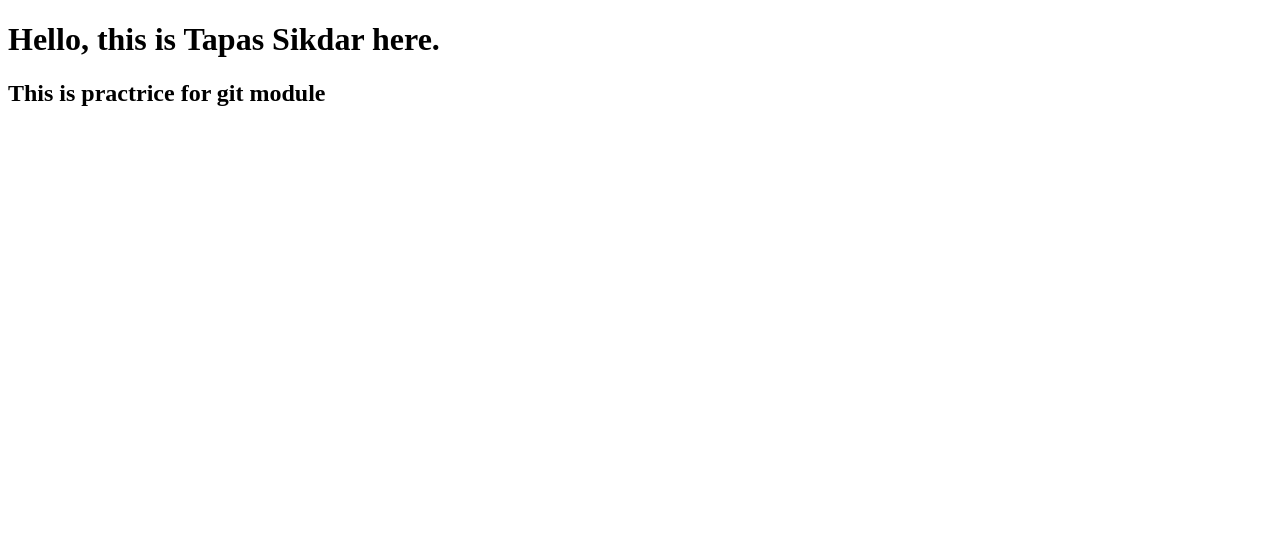
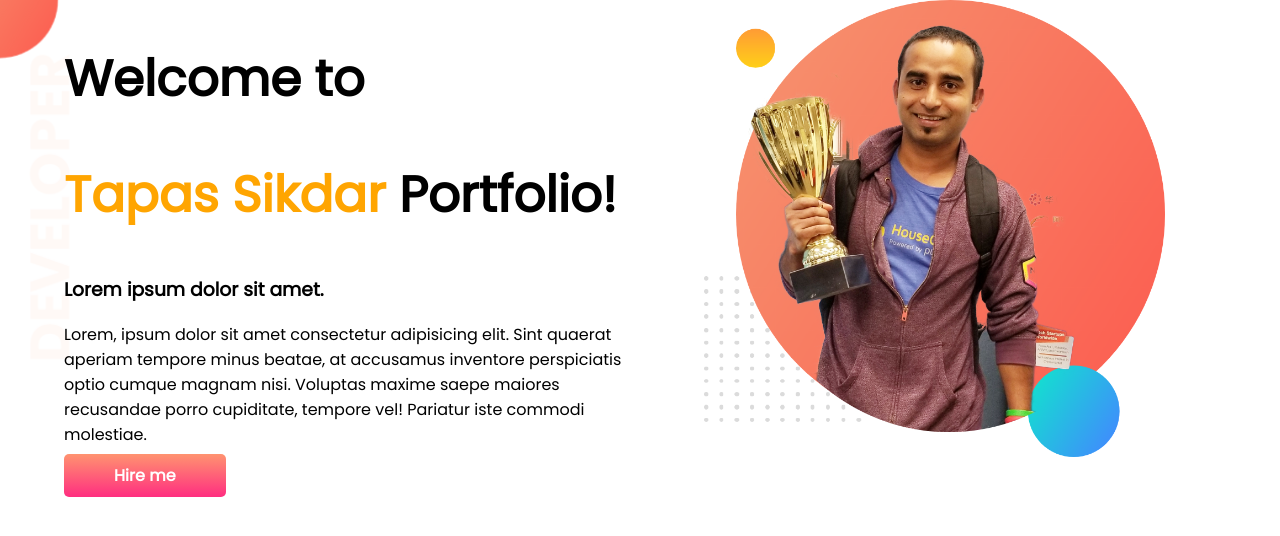
Before and after one commit to Tapassikdar/Programming-hero-Practrice, a plain HTML site: page index.html in a window 1280 px wide. Drawn offline with Linux system fonts and the light colour scheme.

Commit message:
top banner added

```diff
--- a/index.html
+++ b/index.html
@@ -1,13 +1,35 @@
 <!DOCTYPE html>
 <html lang="en">
+
 <head>
     <meta charset="UTF-8">
     <meta http-equiv="X-UA-Compatible" content="IE=edge">
     <meta name="viewport" content="width=device-width, initial-scale=1.0">
-    <title>This is the new journey</title>
+    <title>Let's the journey start</title>
+    <link rel="preconnect" href="https://fonts.googleapis.com">
+    <link rel="preconnect" href="https://fonts.gstatic.com" crossorigin>
+    <link href="https://fonts.googleapis.com/css2?family=Poppins&display=swap" rel="stylesheet">
+    <link rel="stylesheet" href="style.css">
 </head>
+
 <body>
-    <h1>Hello, this is Tapas Sikdar here.</h1>
-    <h2>This is practrice for git module</h2>
+    <section class="top-banner">
+        <div class="half-width">
+            <h1>Welcome to</h1>
+            <h1><span class="name-color">Tapas Sikdar</span> Portfolio!</h1>
+            <h3>Lorem ipsum dolor sit amet.</h3>
+            <p>Lorem, ipsum dolor sit amet consectetur adipisicing elit. Sint quaerat aperiam tempore minus beatae, at
+                accusamus inventore perspiciatis optio cumque magnam nisi. Voluptas maxime saepe maiores recusandae
+                porro
+                cupiditate, tempore vel! Pariatur iste commodi molestiae.
+            </p>
+            <a class="hire-me" href="#" target="blank">Hire me</a>
+
+        </div>
+        <div class="half-width">
+            <img src="images/jhankar.png" alt="">
+        </div>
+    </section>
 </body>
+
 </html>
--- /dev/null
+++ b/style.css
@@ -0,0 +1,35 @@
+body{
+    font-family: 'Poppins', sans-serif;
+    margin: 0;
+    padding: 0;
+}
+h1{
+    font-size: 50px;
+}
+.name-color{
+    color:#FFA501;
+}
+section{
+    display: flex;
+}
+.half-width{
+    width: 50%;
+    padding-left: 5%;
+}
+.half-width img{
+    width: 80%;
+}
+.hire-me{
+    text-decoration: none;
+    background-image: linear-gradient(#FF9370, #FF2E80);
+    padding:10px 50px;
+    border-radius: 5px;
+    color: white;
+    font-weight: 700;
+
+
+}
+.top-banner{
+    background-image: url(images/top-banner.png);
+    background-repeat: no-repeat;
+}
```
Also changed, not shown: images/dream-bg.png (added), images/exp-bg.png (added), images/jhankar.png (added), images/jhankar2.png (added), images/my-bg.png (added), images/my-bg2.png (added), images/top-banner.png (added).
